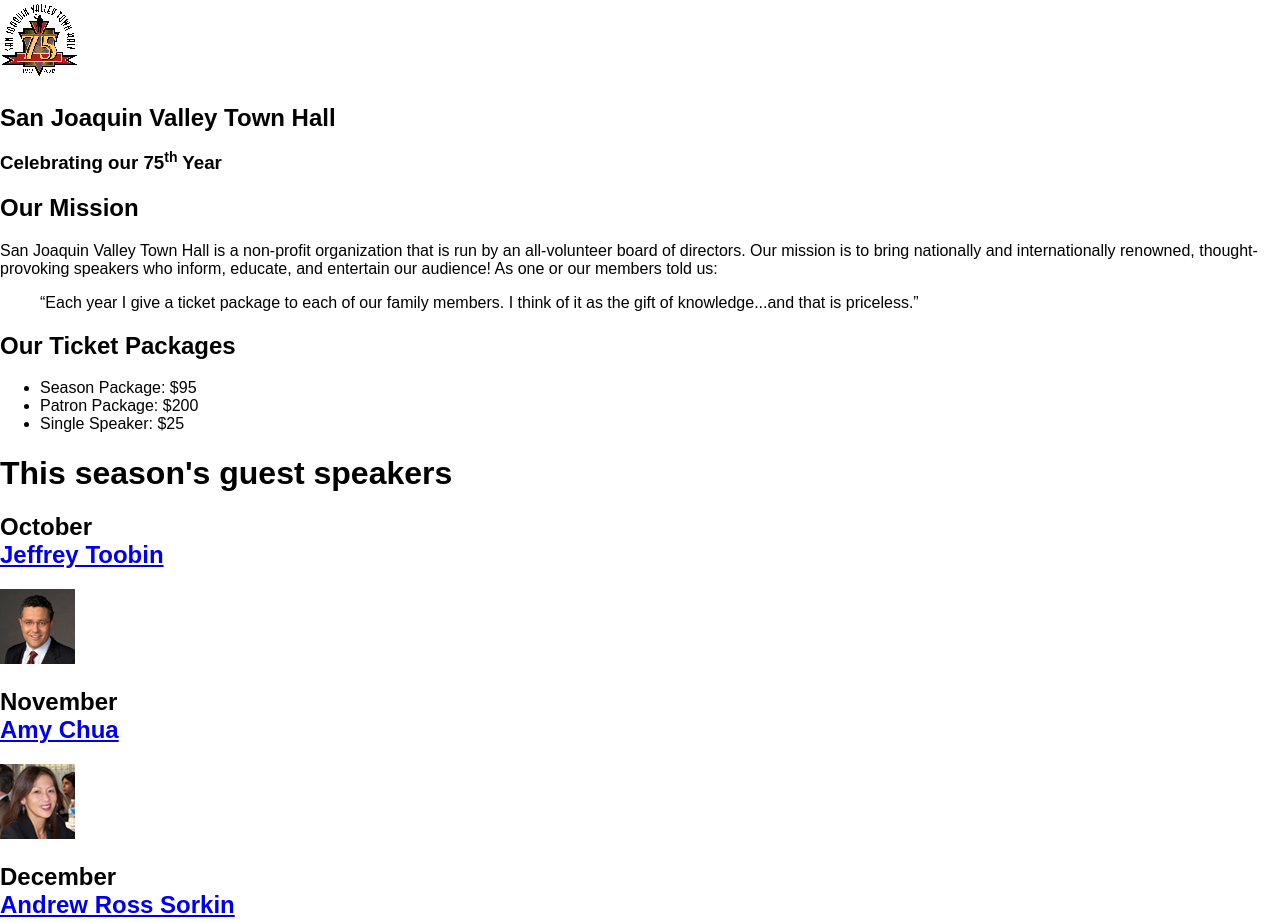
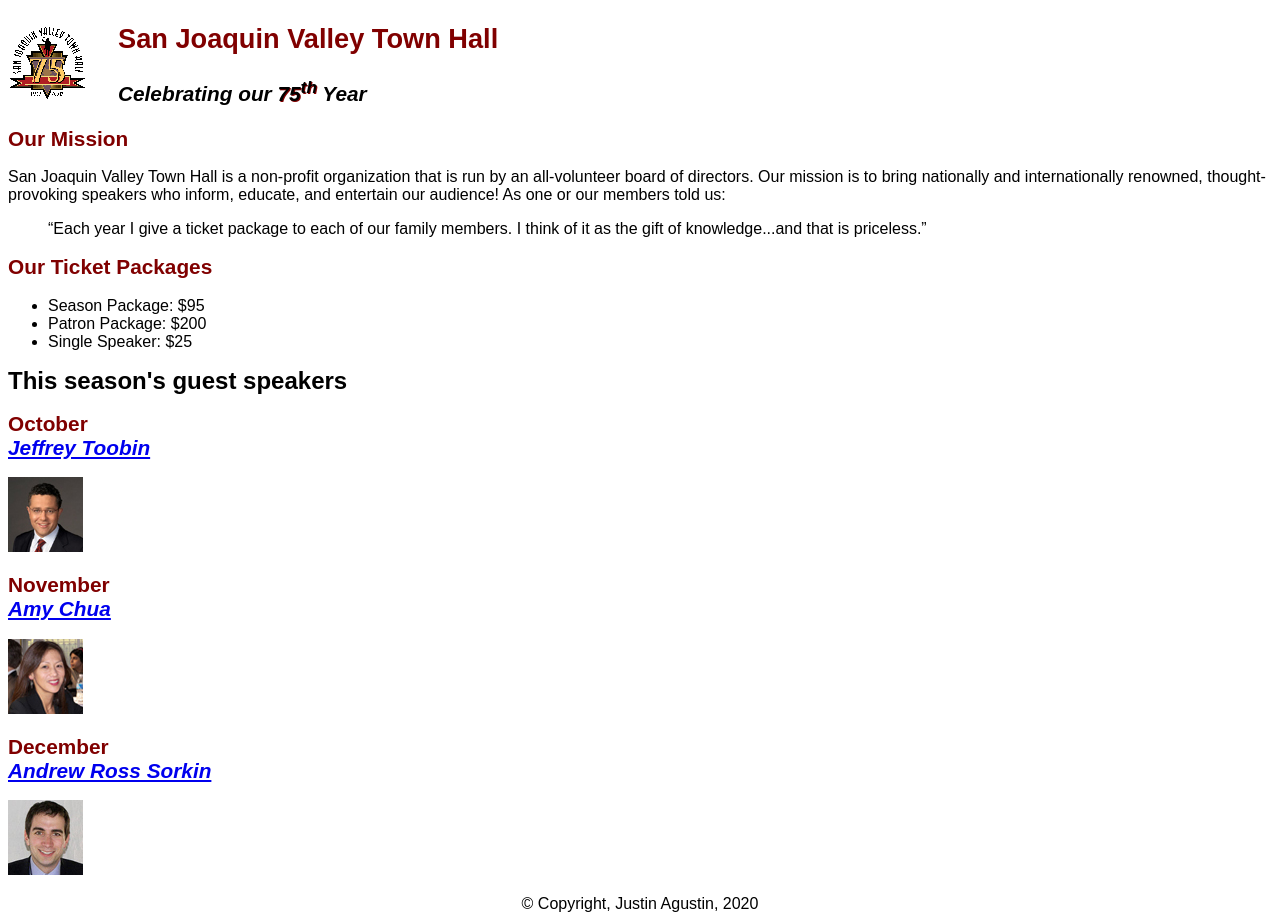
Before and after one commit to jfcagustin/A10, a plain HTML site: page index.html in a window 1280 px wide. Shown: the top 922 px of the page. Drawn offline with Linux system fonts and the light colour scheme.

Commit message:
Made changes specified for A10 One issue I had was changing the header specific elements

```diff
--- a/index.html
+++ b/index.html
@@ -5,18 +5,17 @@
 	<meta charset="utf-8">
 	<title>San Joaquin Valley Town Hall</title>
 	<link rel="shortcut icon" href="images/favicon.ico">
-	<link rel="stylesheet" href="styles/normalize.css">
+	<link rel="stylesheet" href="styles/main.css">
 	<link rel="stylesheet" href=".css">
 </head>
 
 <body>
 	<header>
 		<img src="images/town_hall_logo.gif" alt="town hall logo">
+		<h2>San Joaquin Valley Town Hall</h2>
+		<h3>Celebrating our <em class="shadow">75<sup>th</sup></em> Year</h3>
 	</header>
-
-	<h2>San Joaquin Valley Town Hall</h2>
-
-	<h3>Celebrating our 75<sup>th</sup> Year</h3>
+	<main>
 
 		<h2>Our Mission</h2>
 
@@ -40,8 +39,6 @@
 
 		<h2>December<br> <a href="speakers/sorkin.html">Andrew Ross Sorkin</a></h2>
 		<img src="images/sorkin75.jpg" alt="sorkin75">
-	<main>
-
 	</main>
 	<footer>
 		<p>&copy; Copyright, Justin Agustin, 2020</p>
--- a/styles/main.css
+++ b/styles/main.css
@@ -9,9 +9,45 @@ header img {
 	float: left;
 }
 
+header h2 {
+	font-size: 170%;
+	color: #800000;
+	text-indent: 30px;
+}
+
+header h3 {
+	font-size: 130%;
+	font-style: italic;
+	text-indent: 30px;
+}
+
 /* the styles for the section */
 main {
 	clear: left;
 }
 
+main h1 {
+	font-size: 150%;
+}
+
+main h2 {
+	font-size: 130%;
+	color: #800000;
+}
+
+main h3 {
+	font-size: 105%;
+}
+
+main a {
+	font-style: italic;
+}
+
+.shadow {
+	text-shadow: 1px 1px#800000;
+}
+
 /* the styles for the footer */
+footer p {
+	text-align: center;
+}
```
Lines whose indentation alone changed are shown as unchanged.
